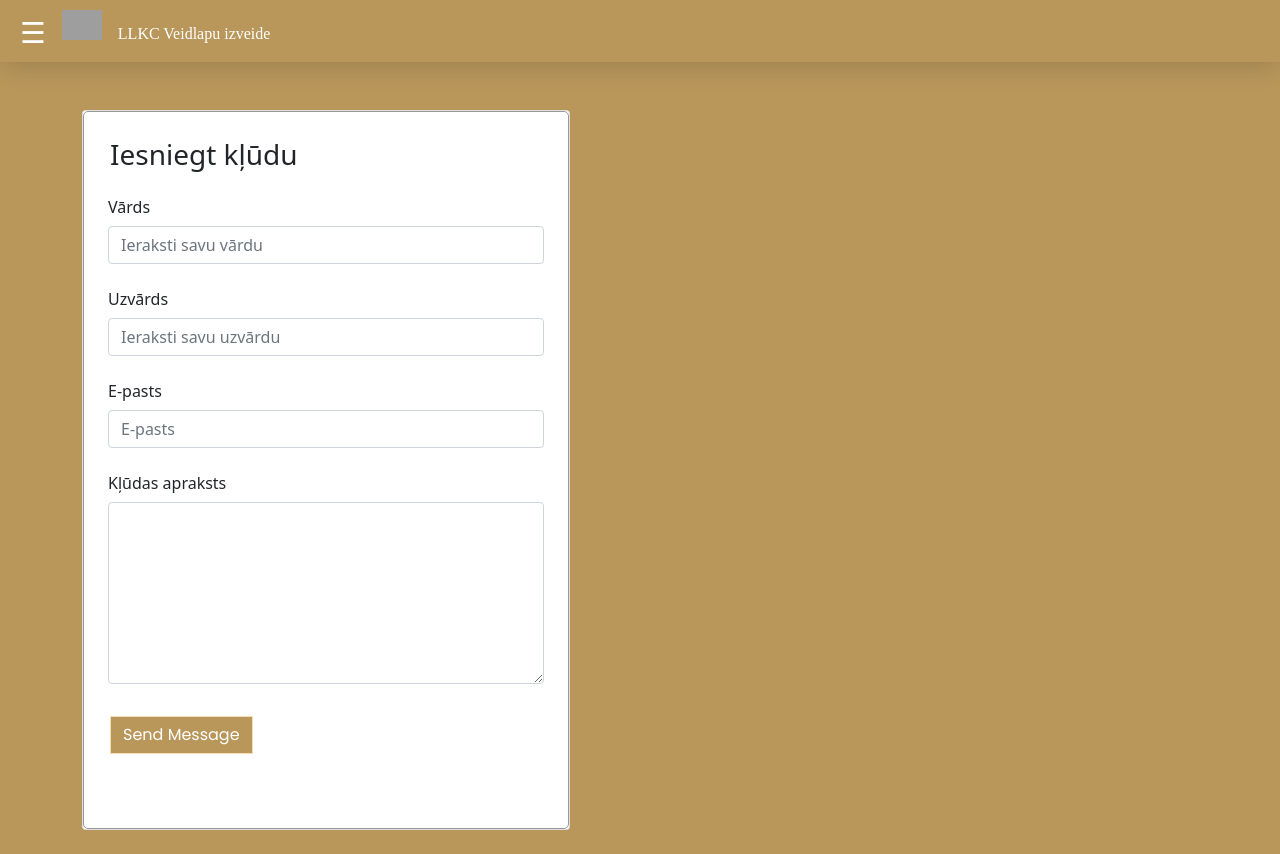
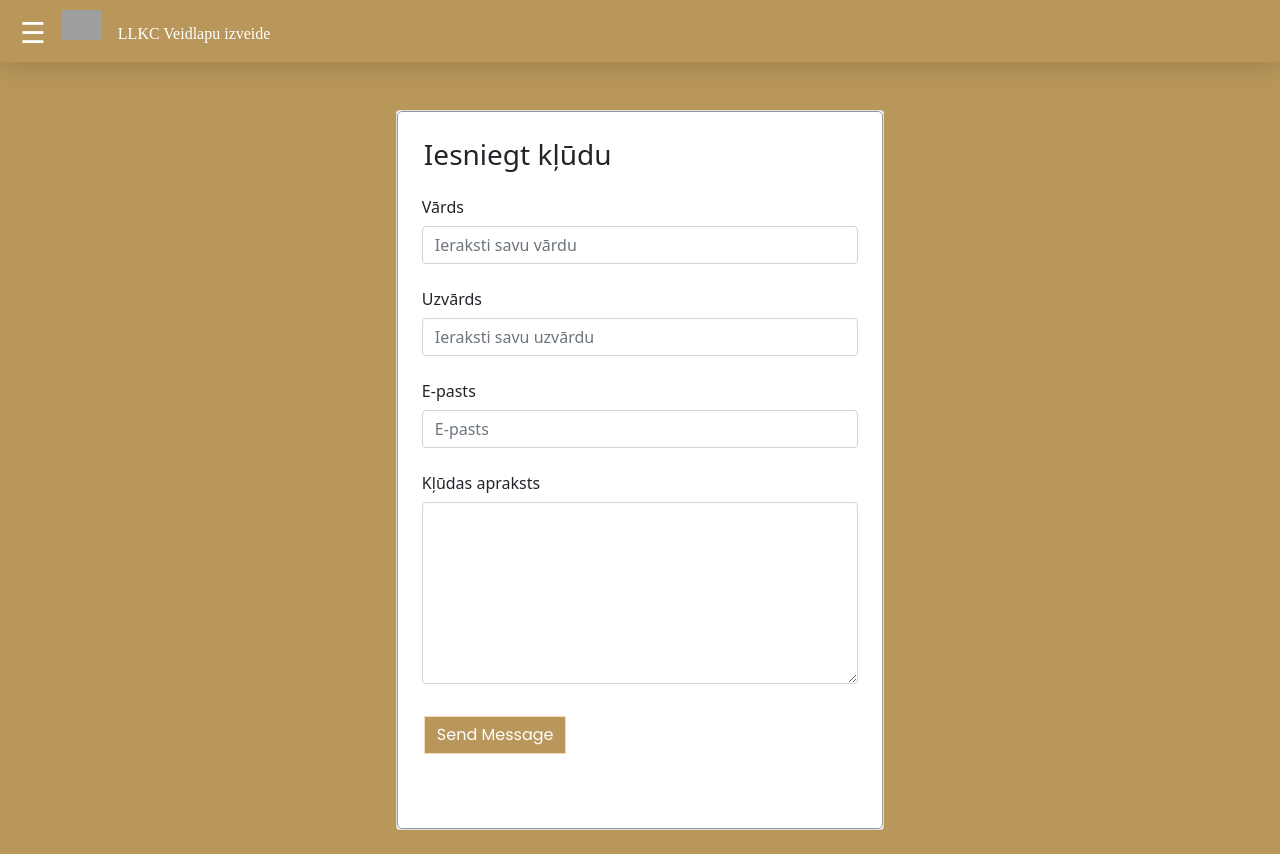
Before and after one commit to 27-Club/27club, a Django app: page /iesniedz_kludu/ in a window 1280 px wide. Before the commit the page ends 830 px from the top, so only its background shows below. Run offline with Django 3.2, Linux system fonts and the light colour scheme; the visitor is signed in with stand-in values (Sample User, id 1); parts of the project's set-up code (start-up, migrations or seed data) failed here and were passed over; some libraries are stand-ins or nearby versions; some web fonts are replaced; grey boxes are pictures that could not be loaded.

Commit message:
Update iesniedz_kludu.html
div centered

```diff
--- a/index/templates/index/info/iesniedz_kludu.html
+++ b/index/templates/index/info/iesniedz_kludu.html
@@ -30,9 +30,9 @@
 
 {% comment %} <div class="content" style="background-color:#b9975b"> {% endcomment %}
 
-  <div class="container" style="background-color:#b9975b">
+  {% comment %} <div class="container" style="background-color:#b9975b"> {% endcomment %}
 
-    <div class="row mt-5">
+    <div class="row mb-4 mt-5" style="width:100%; margin: 0 auto;">
         <div class="d-flex justify-content-center">
 
         <div class="card  p-0">
```
